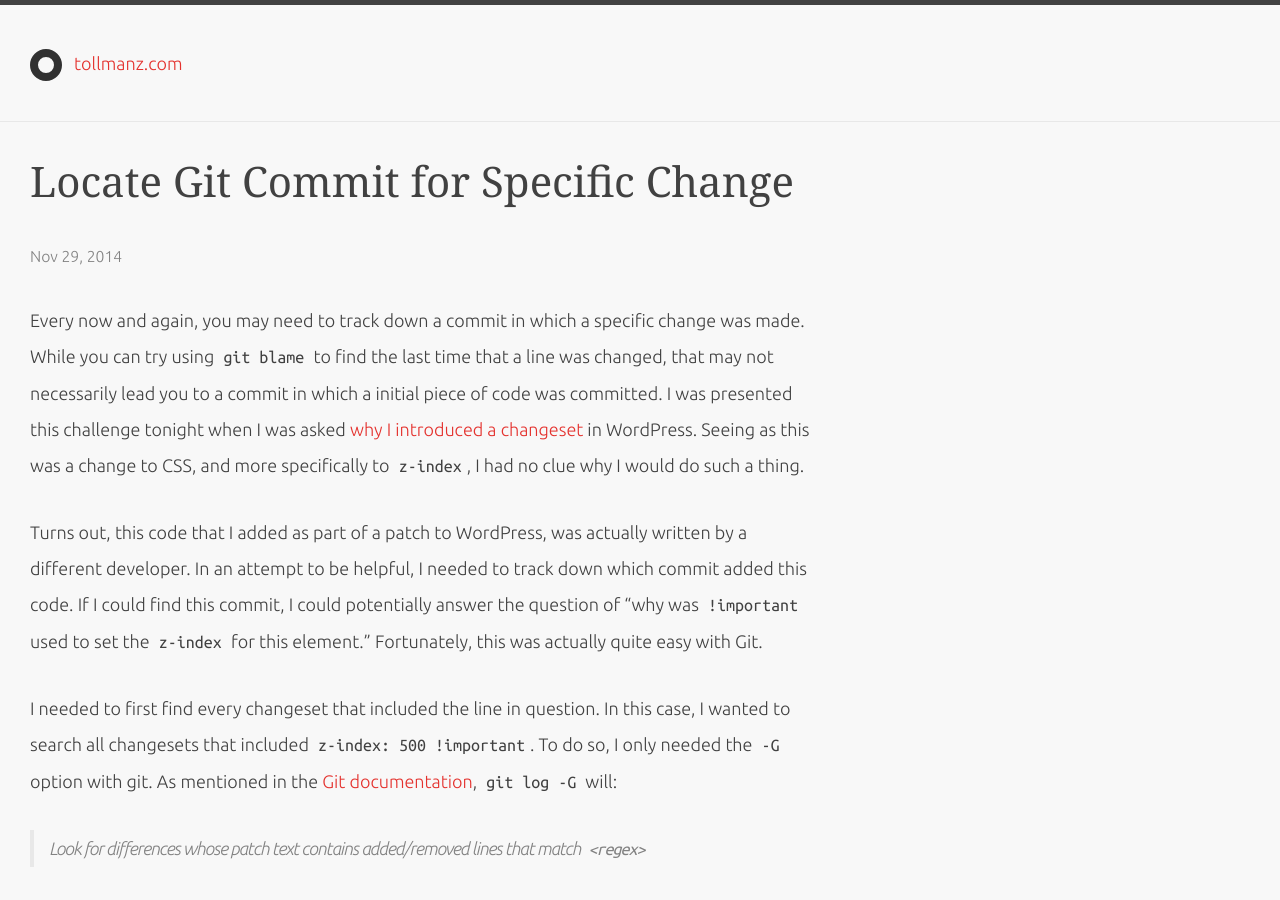
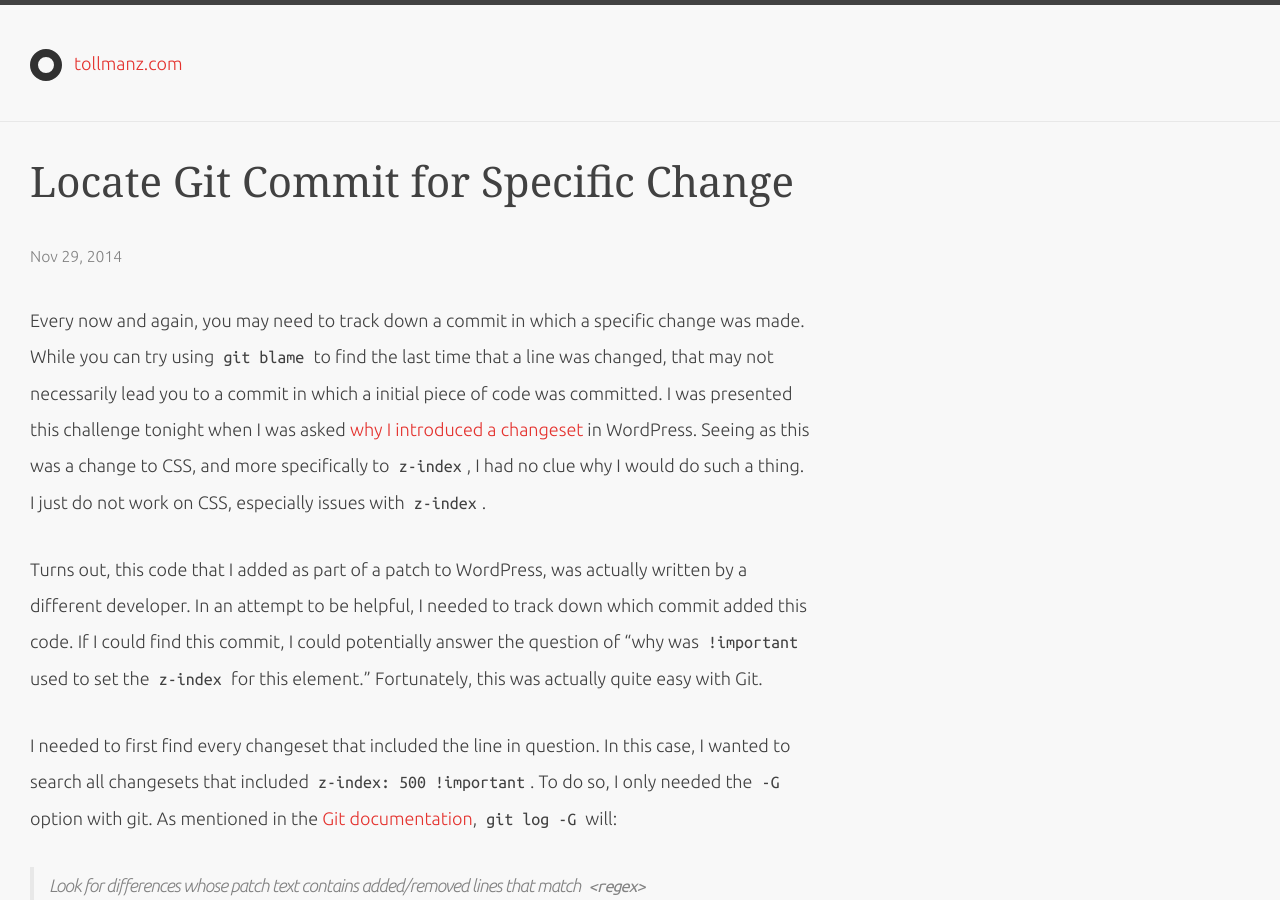
Before and after one commit to tollmanz/tollmanz.com-old, a Jekyll site: the page built from _posts/2014-11-29-find-git-commit-for-specific-change.markdown, in a window 1280 px wide and 900 px high. Built offline with Jekyll 4.4.1, drawn with Linux system fonts in a browser that asks for light colours; some web fonts are replaced.

Commit message:
Add more about z-index.

```diff
--- a/_posts/2014-11-29-find-git-commit-for-specific-change.markdown
+++ b/_posts/2014-11-29-find-git-commit-for-specific-change.markdown
@@ -5,7 +5,7 @@ date:       2014-11-29 23:01:00
 categories: git
 ---
 
-Every now and again, you may need to track down a commit in which a specific change was made. While you can try using `git blame` to find the last time that a line was changed, that may not necessarily lead you to a commit in which a initial piece of code was committed. I was presented this challenge tonight when I was asked [why I introduced a changeset](https://core.trac.wordpress.org/ticket/29867#comment:4) in WordPress. Seeing as this was a change to CSS, and more specifically to `z-index`, I had no clue why I would do such a thing.
+Every now and again, you may need to track down a commit in which a specific change was made. While you can try using `git blame` to find the last time that a line was changed, that may not necessarily lead you to a commit in which a initial piece of code was committed. I was presented this challenge tonight when I was asked [why I introduced a changeset](https://core.trac.wordpress.org/ticket/29867#comment:4) in WordPress. Seeing as this was a change to CSS, and more specifically to `z-index`, I had no clue why I would do such a thing. I just do not work on CSS, especially issues with `z-index`.
 
 Turns out, this code that I added as part of a patch to WordPress, was actually written by a different developer. In an attempt to be helpful, I needed to track down which commit added this code. If I could find this commit, I could potentially answer the question of "why was `!important` used to set the `z-index` for this element." Fortunately, this was actually quite easy with Git.
 
```
